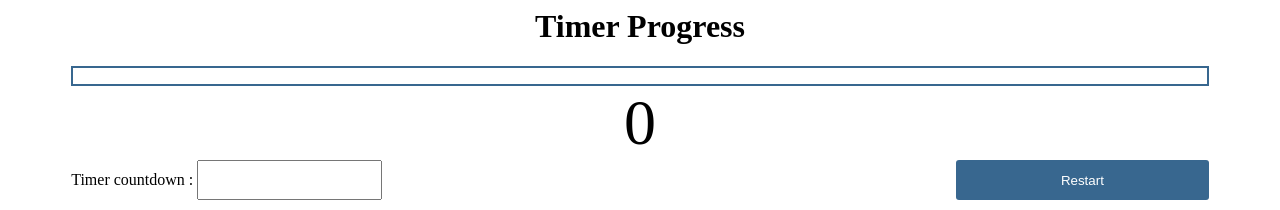
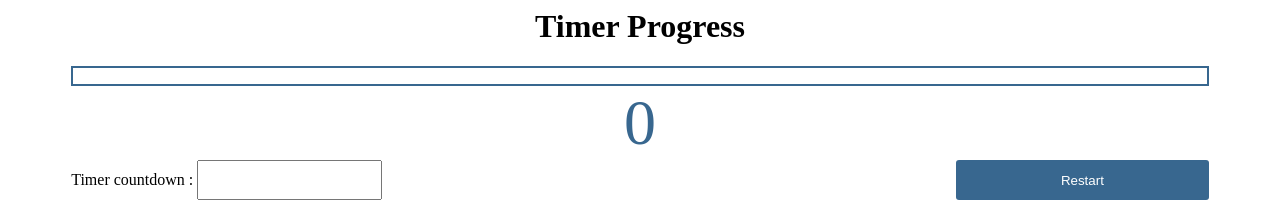
Before and after one commit to ElsaSolen/Angular-Advanced-Components-Phase-I, an Angular app: page / in a window 1280 px wide. Shown: the top 210 px of the page. Built offline with nearby package versions, Linux system fonts and the light colour scheme.

Commit message:
add color to countdown

```diff
--- a/src/app/countdown/countdown.component.scss
+++ b/src/app/countdown/countdown.component.scss
@@ -2,4 +2,7 @@
   width: 100%;
   text-align: center;
   font-size: 4rem;
+  div {
+    color: #38678f;
+  }
 }
```
